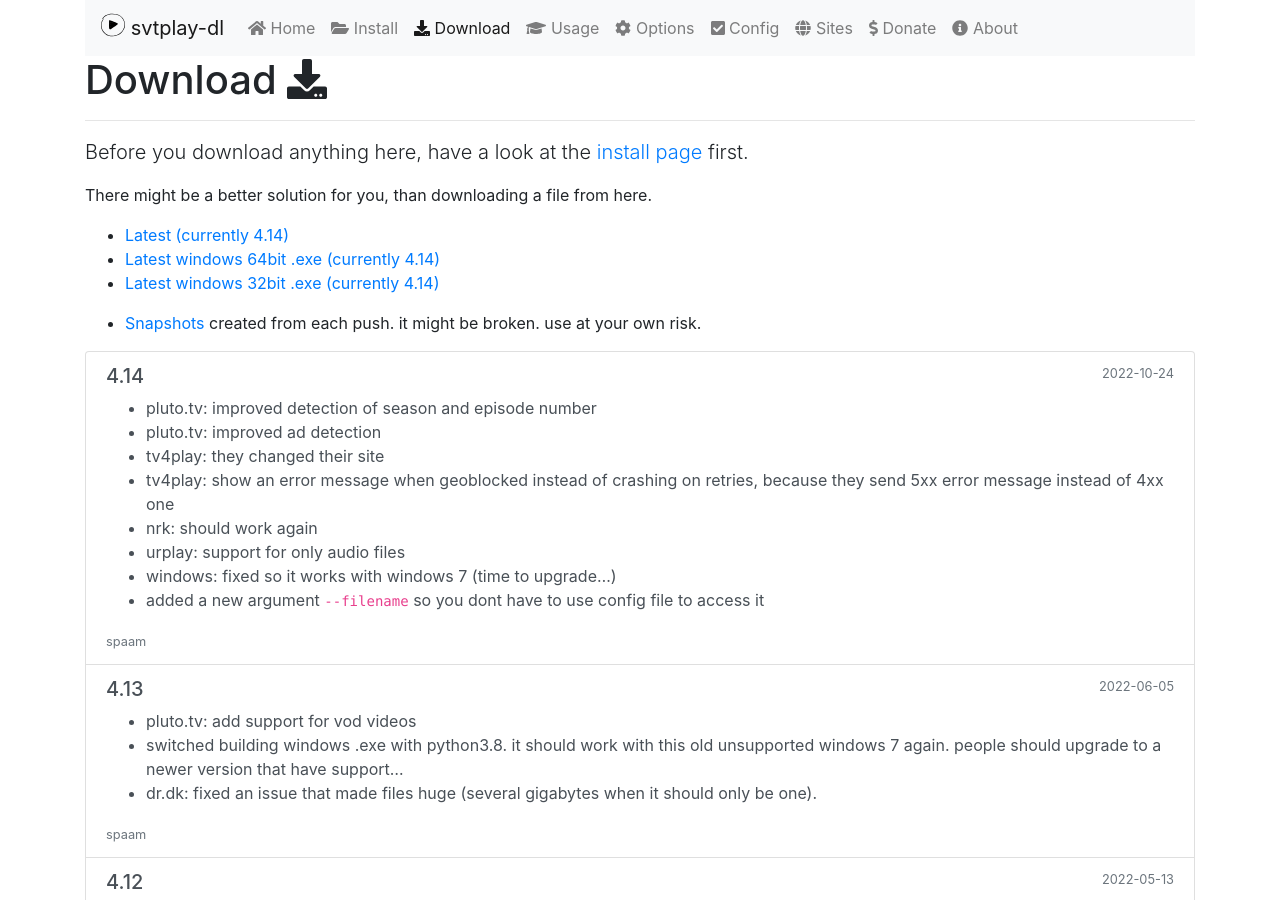
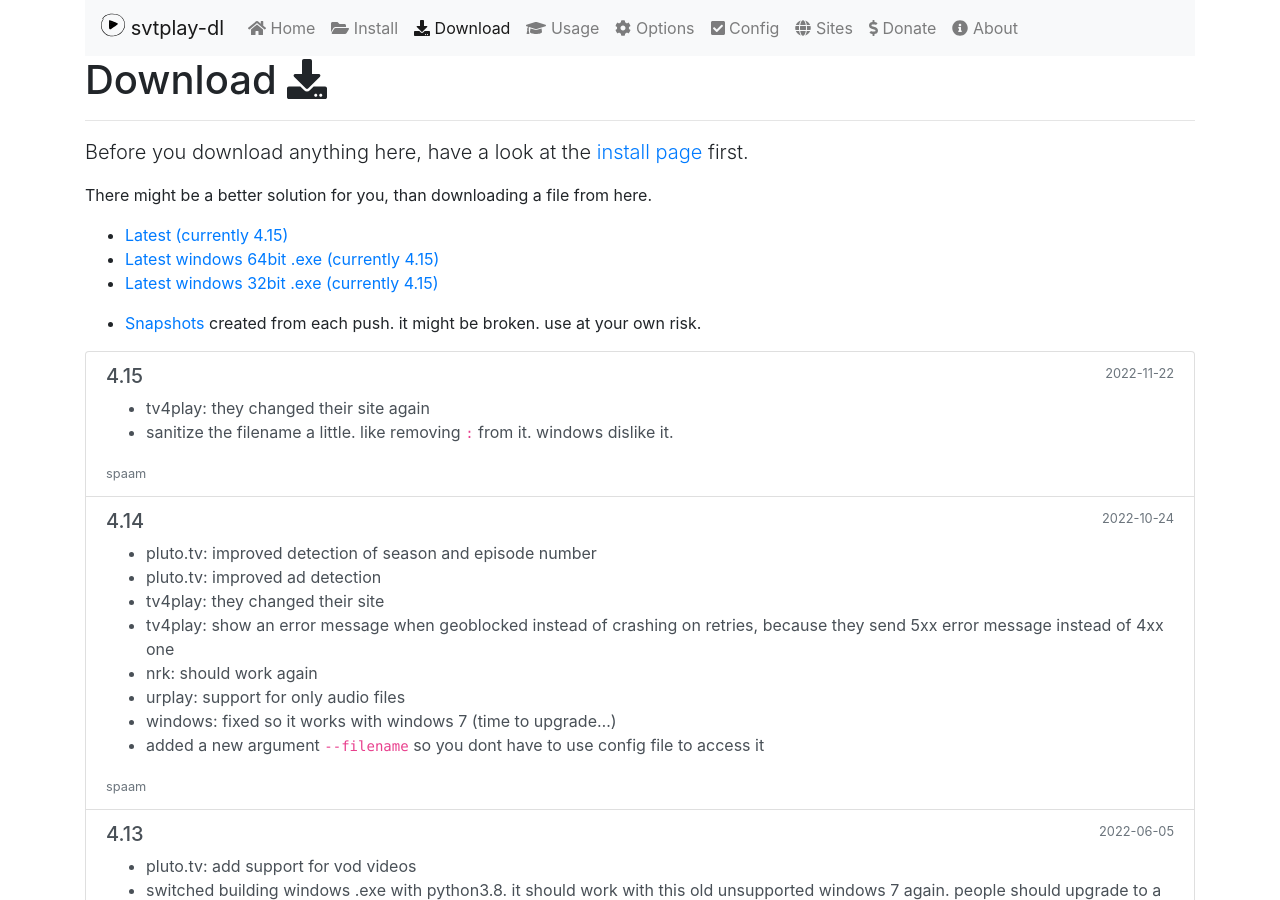
Before and after one commit to spaam/svtplay-dl-web, a Jekyll site: the page built from _pages/download.md, in a window 1280 px wide and 900 px high. Built offline with Jekyll 4.4.1, drawn with Linux system fonts in a browser that asks for light colours; nearby versions of some CDN libraries; comment, search, counter and statistics services are not loaded.

Commit message:
Add 4.15 release

```diff
--- a/_layouts/home.html
+++ b/_layouts/home.html
@@ -15,7 +15,7 @@
             <a href="/install/" class="btn btn-lg btn-outline-primary mb-3 mb-md-0 mr-md-3">Get started</a>
             <a href="/archive/" class="btn btn-lg btn-outline-secondary">Download</a>
         </div>
-        <p class="text-muted mb-0">Currently v4.14 (2022-10-24)</p>
+        <p class="text-muted mb-0">Currently v4.15 (2022-11-23)</p>
     </div>
     <div class="col-md-6">
         <img src="/assets/brand/logo.svg" width="256" height="256" class="img-fluid mb-3">
--- a/_pages/download.md
+++ b/_pages/download.md
@@ -10,9 +10,9 @@
 
 There might be a better solution for you, than downloading a file from here.
 
-* [Latest (currently 4.14)](https://svtplay-dl.se/download/4.14/svtplay-dl)
-* [Latest windows 64bit .exe (currently 4.14)](https://svtplay-dl.se/download/4.14/svtplay-dl-amd64.zip)
-* [Latest windows 32bit .exe (currently 4.14)](https://svtplay-dl.se/download/4.14/svtplay-dl-win32.zip)
+* [Latest (currently 4.15)](https://svtplay-dl.se/download/4.15/svtplay-dl)
+* [Latest windows 64bit .exe (currently 4.15)](https://svtplay-dl.se/download/4.15/svtplay-dl-amd64.zip)
+* [Latest windows 32bit .exe (currently 4.15)](https://svtplay-dl.se/download/4.15/svtplay-dl-win32.zip)
 
 * [Snapshots](/download/snapshots/) created from each push. it might be broken. use at your own risk.
 
--- /dev/null
+++ b/_posts/2022-11-23-4.15.md
@@ -0,0 +1,12 @@
+---
+layout: post
+title: "4.15"
+date: 2022-11-23 01:14:00 +0200
+categories: releases
+windows-amd64: true
+windows-win32: true
+binary: true
+---
+
+* tv4play: they changed their site again
+* sanitize the filename a little. like removing `:` from it. windows dislike it.
```
